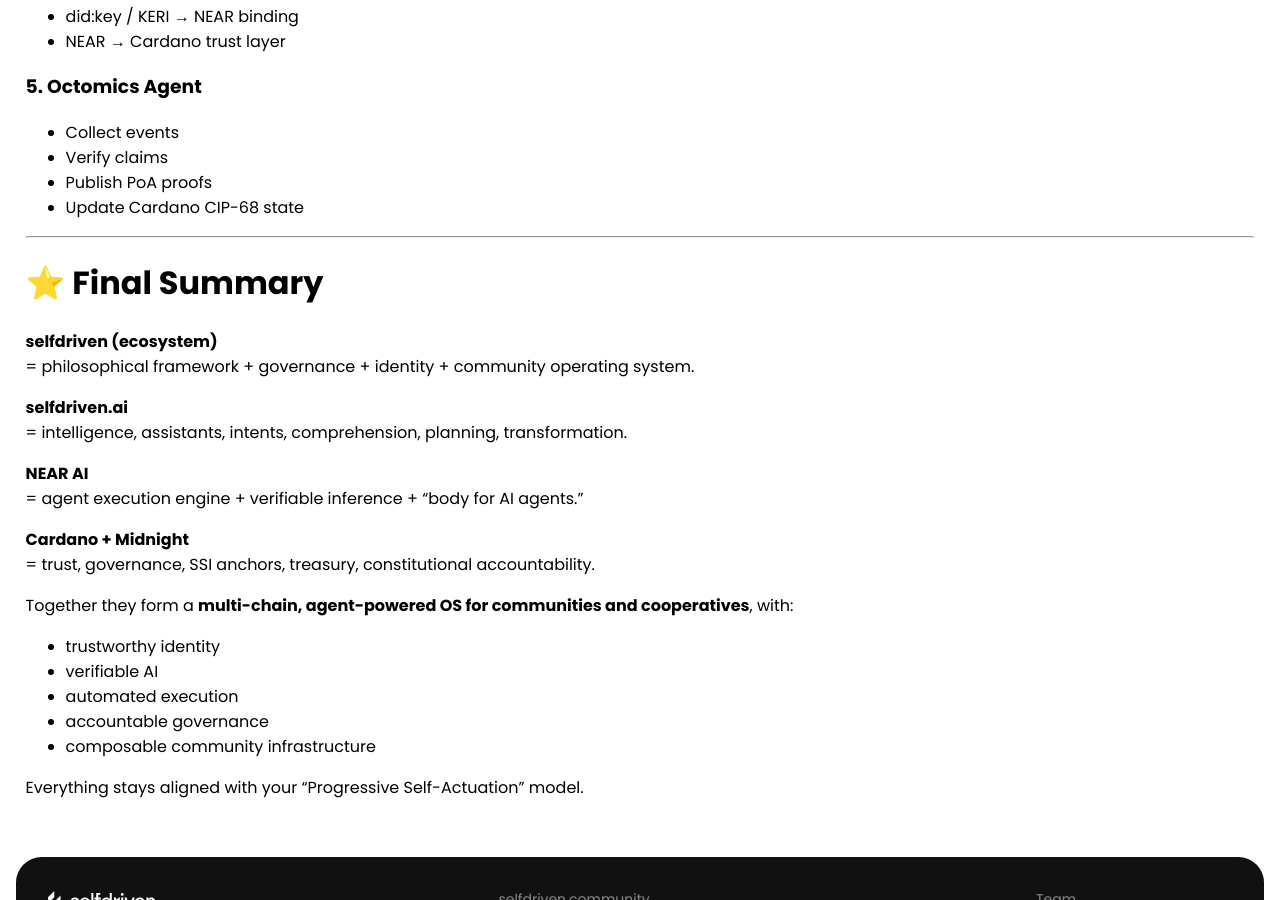
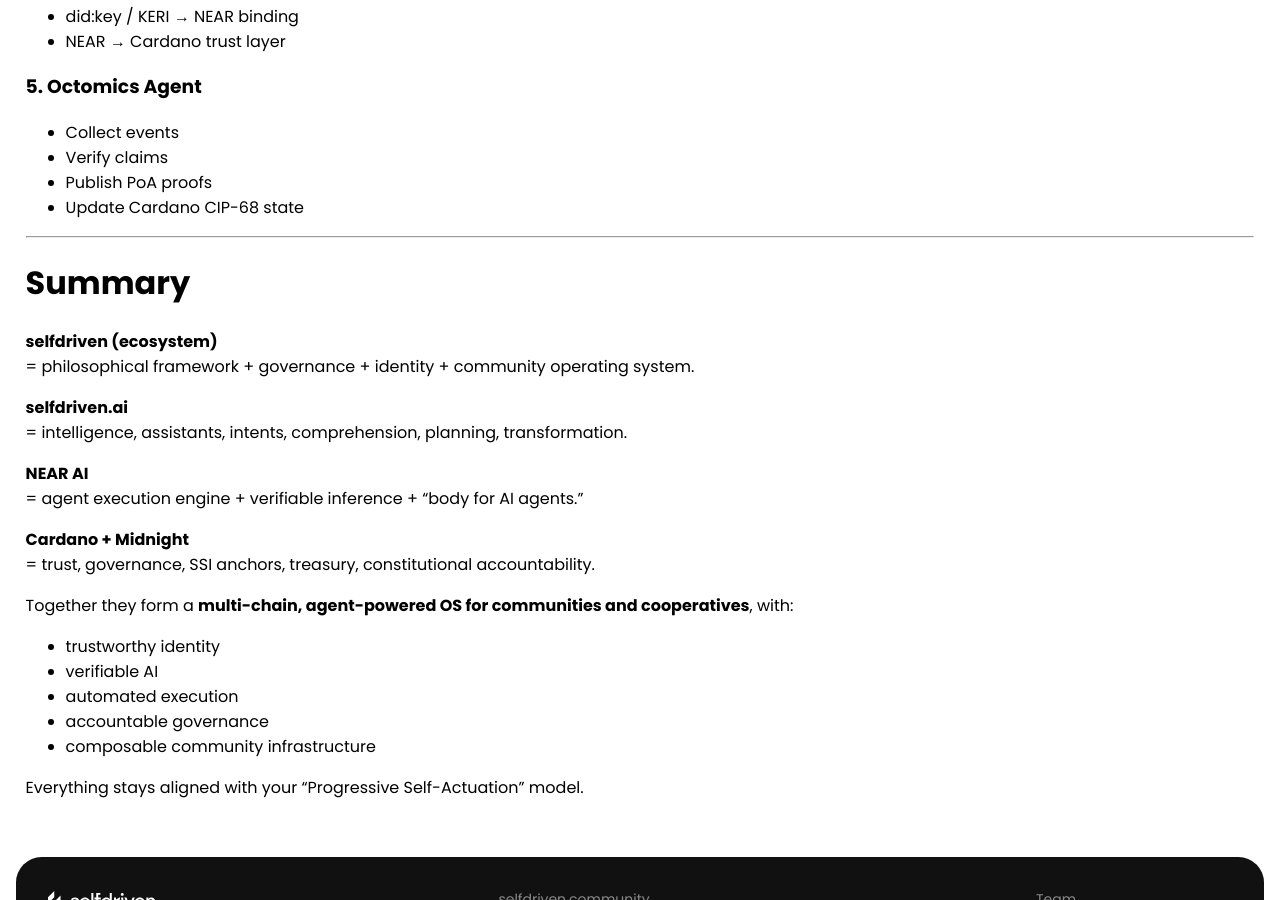
Before and after one commit to selfdriven-foundation/selfdriven-ai, a Jekyll site: the page built from docs/pages/tech-lab-near-ai.md, in a window 1280 px wide and 900 px high, scrolled down 4394 px. Built offline with Jekyll 4.4.1, drawn with Linux system fonts in a browser that asks for light colours.

Commit message:
Update tech-lab-near-ai.md

```diff
--- a/docs/pages/tech-lab-near-ai.md
+++ b/docs/pages/tech-lab-near-ai.md
@@ -188,7 +188,7 @@
 
 ---
 
-# ⭐ Final Summary
+# Summary
 
 **selfdriven (ecosystem)**
 = philosophical framework + governance + identity + community operating system.
```
